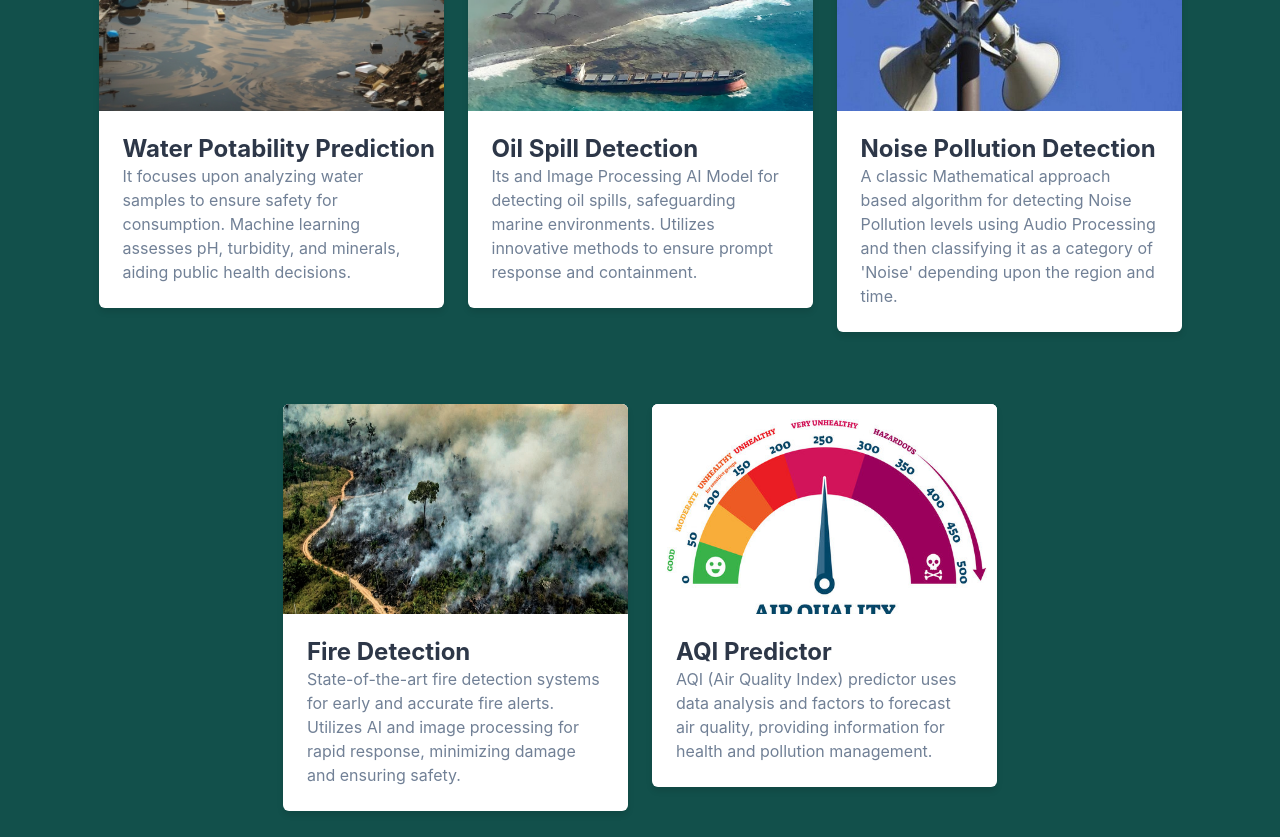
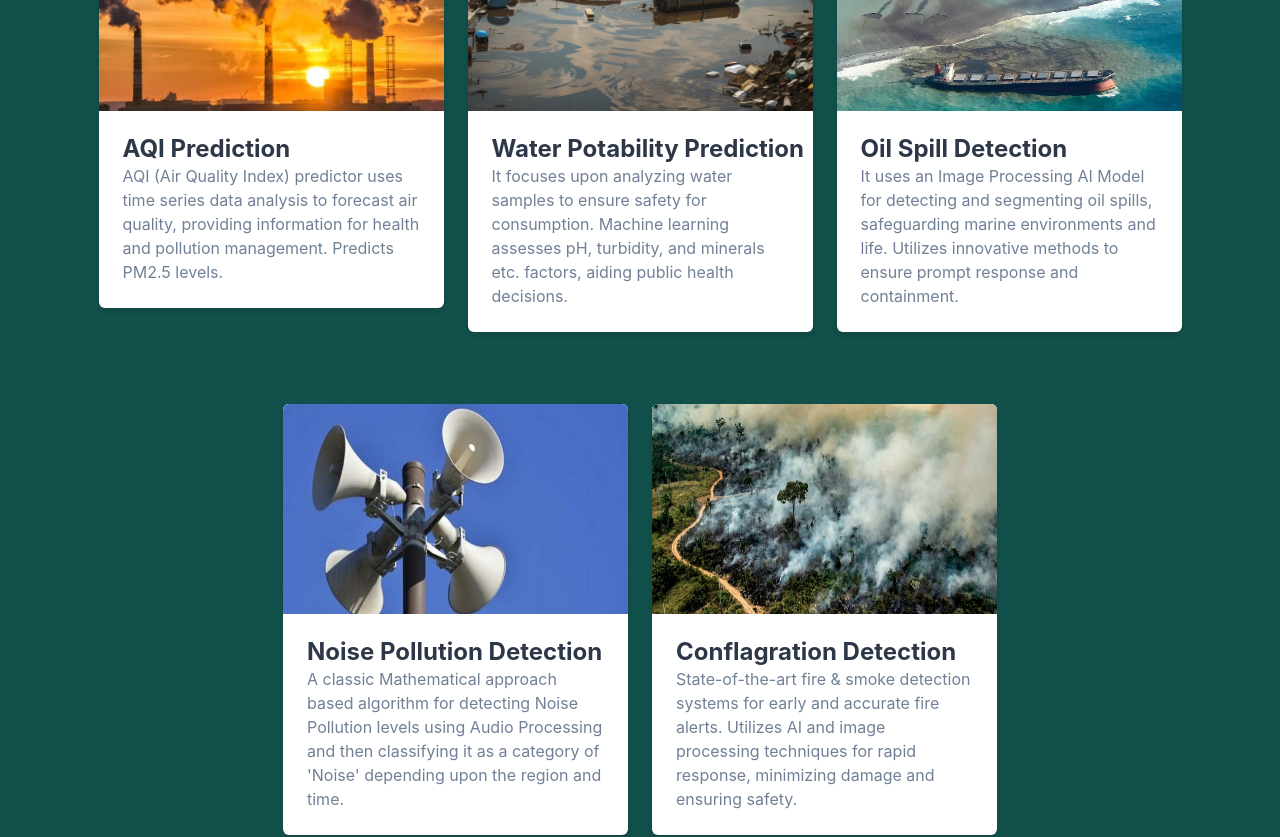
Before and after one commit to Alphax16/Eco-Tech, a React (Create React App) app in the folder frontend/: page / in a window 1280 px wide. Shown: the part 2300-3137 px from the top of the page. Built offline with nearby package versions, Linux system fonts and the light colour scheme.

Commit message:
Only fire and noise models pending.

```diff
--- a/frontend/src/components/ModelCards.jsx
+++ b/frontend/src/components/ModelCards.jsx
@@ -12,15 +12,21 @@ const ModelCards = () => {
 
   const cardData = [
     {
+      title: "AQI Prediction",
+      imageSrc: "assets/aqi.jpg",
+      description: `AQI (Air Quality Index) predictor uses time series data analysis to forecast air quality, providing information for health and pollution management. Predicts PM2.5 levels.`,
+      linkTo: "/models/Aqi-predictor"
+    },
+    {
       title: "Water Potability Prediction",
       imageSrc: "assets/waterpollution.jpg",
-      description: `It focuses upon analyzing water samples to ensure safety for consumption. Machine learning assesses pH, turbidity, and minerals, aiding public health decisions.`,
+      description: `It focuses upon analyzing water samples to ensure safety for consumption. Machine learning assesses pH, turbidity, and minerals etc. factors, aiding public health decisions.`,
       linkTo: "/models/water-potability-predictor"
     },
     {
       title: "Oil Spill Detection",
       imageSrc: "assets/OilSpill.jpg",
-      description: `Its and Image Processing AI Model for detecting oil spills, safeguarding marine environments. Utilizes innovative methods to ensure prompt response and containment.`,
+      description: `It uses an Image Processing AI Model for detecting and segmenting oil spills, safeguarding marine environments and life. Utilizes innovative methods to ensure prompt response and containment.`,
       linkTo: "/models/oil-spill-detector"
     },
     {
@@ -30,16 +36,10 @@ const ModelCards = () => {
       linkTo: "/models/noise-pollution-detector"
     },
     {
-      title: "Fire Detection",
+      title: "Conflagration Detection",
       imageSrc: "assets/fire.png",
-      description: `State-of-the-art fire detection systems for early and accurate fire alerts. Utilizes AI and image processing for rapid response, minimizing damage and ensuring safety.`,
+      description: `State-of-the-art fire & smoke detection systems for early and accurate fire alerts. Utilizes AI and image processing techniques for rapid response, minimizing damage and ensuring safety.`,
       linkTo: "/models/fire-detector"
-    },
-    {
-      title: "AQI Predictor",
-      imageSrc: "assets/aqi.jpg",
-      description: `AQI (Air Quality Index) predictor uses data analysis and factors to forecast air quality, providing information for health and pollution management.`,
-      linkTo: "/models/Aqi-predictor"
     },
   ]
 
--- a/frontend/src/containers/AI Models/AqiPredictor.js
+++ b/frontend/src/containers/AI Models/AqiPredictor.js
@@ -1,8 +1,7 @@
-import { Box, Flex, Select, Button, Center } from "@chakra-ui/react";
+import { Box, Flex, Text, Select, Button, Center } from "@chakra-ui/react";
 import React, { useState } from "react";
 import axios from "axios";
 import Swal from "sweetalert2";
-
 
 function AqiPredictor() {
   const [day, setDay] = useState("");
@@ -11,21 +10,21 @@ function AqiPredictor() {
   const handleSubmit = () => {
     const selectedDate = `${day}-${month}-${year}`;
 
-
-    axios.post("http://localhost:5000/api/ai/aqi-predictor", { date: selectedDate })
+    axios
+      .post("http://localhost:5000/api/ai/aqi-predictor", {
+        date: selectedDate,
+      })
       .then((response) => {
-
         Swal.fire({
-          title: response.data,
+          title: `PM2.5: ${response.data} µg/m³`,
 
           icon: "success",
         });
       })
       .catch((error) => {
-
         console.error("Error:", error);
       });
-    }
+  };
   const generateDayOptions = () => {
     const days = [];
     for (let i = 1; i <= 31; i++) {
@@ -54,15 +53,13 @@ function AqiPredictor() {
     <Box p={32} h="100vh" bg="#12504B">
       <Center>
         <Flex>
-
           <Box>
             <Select
               placeholder="Day"
               value={day}
               onChange={(e) => setDay(e.target.value)}
-          color={'black'}
-          background={'white'}
-
+              color={"black"}
+              background={"white"}
             >
               {generateDayOptions().map((d) => (
                 <option key={d} value={d}>
@@ -76,8 +73,8 @@ function AqiPredictor() {
               placeholder="Month"
               value={month}
               onChange={(e) => setMonth(e.target.value)}
-          color={'black'}
-          background={'white'}
+              color={"black"}
+              background={"white"}
             >
               {generateMonthOptions().map((m) => (
                 <option key={m} value={m}>
@@ -91,8 +88,8 @@ function AqiPredictor() {
               placeholder="Year"
               value={year}
               onChange={(e) => setYear(e.target.value)}
-          color={'black'}
-          background={'white'}
+              color={"black"}
+              background={"white"}
             >
               {generateYearOptions().map((y) => (
                 <option key={y} value={y}>
--- a/frontend/src/containers/AI Models/WaterPotabilityPredictor.js
+++ b/frontend/src/containers/AI Models/WaterPotabilityPredictor.js
@@ -44,7 +44,7 @@ const WaterPotabilityPredictor = () => {
       setTimeout(() => {
         setLoading(false);
         Swal.fire({
-          title: response.data,
+          title: `${response.data} Water Sample`,
 
           icon: "success",
         });
@@ -82,7 +82,7 @@ const WaterPotabilityPredictor = () => {
           my={"4"}
           color={"#fff"}
         >
-          Water Potability Prediction
+          Water Potability Predictor
         </Text>
         <form style={{ width: "40%", color: "#fff" }} onSubmit={handlesubmit}>
           <Input
```
Also changed, not shown: frontend/public/assets/aqi.jpg. Lines whose indentation alone changed are shown as unchanged.
